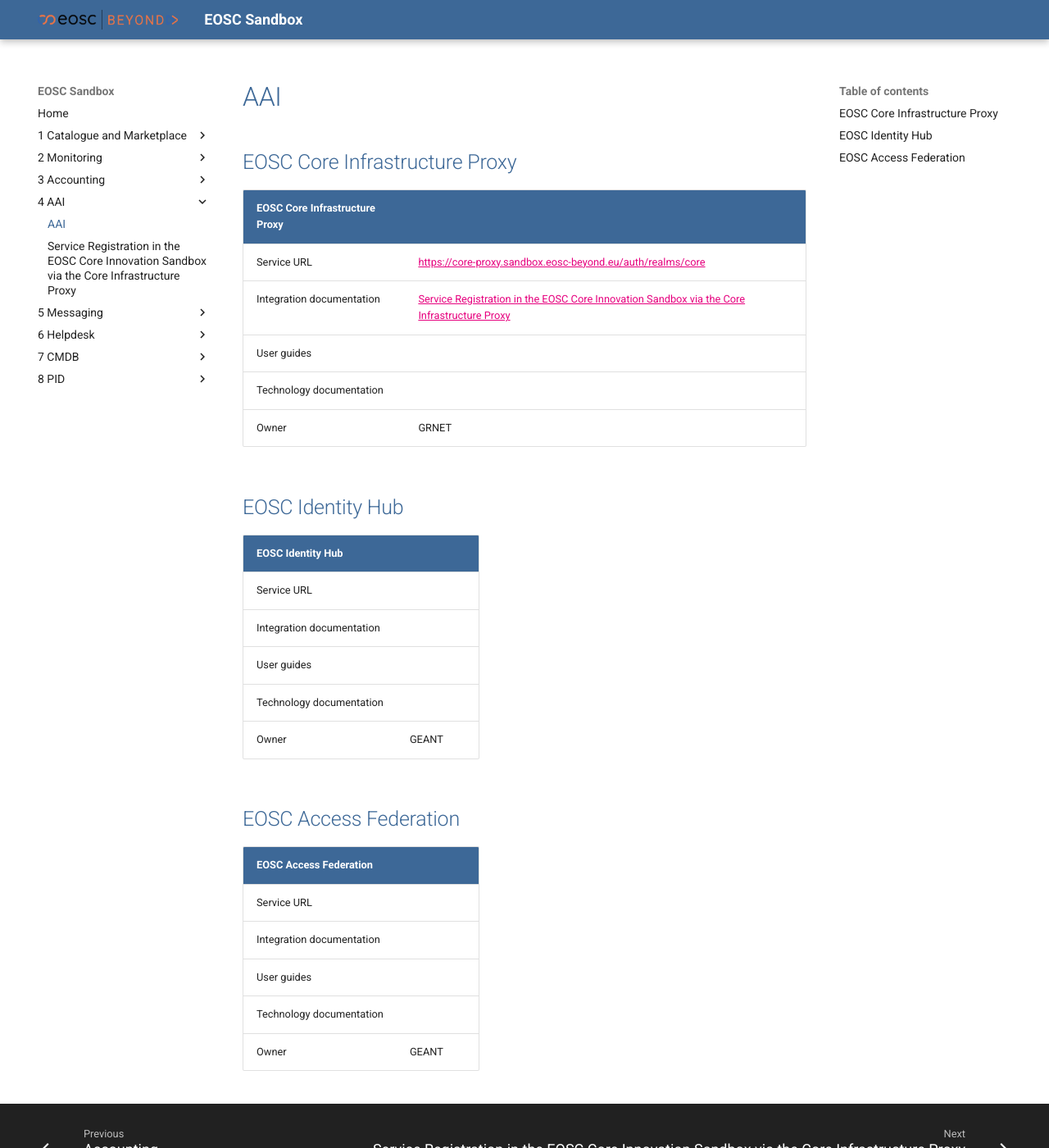
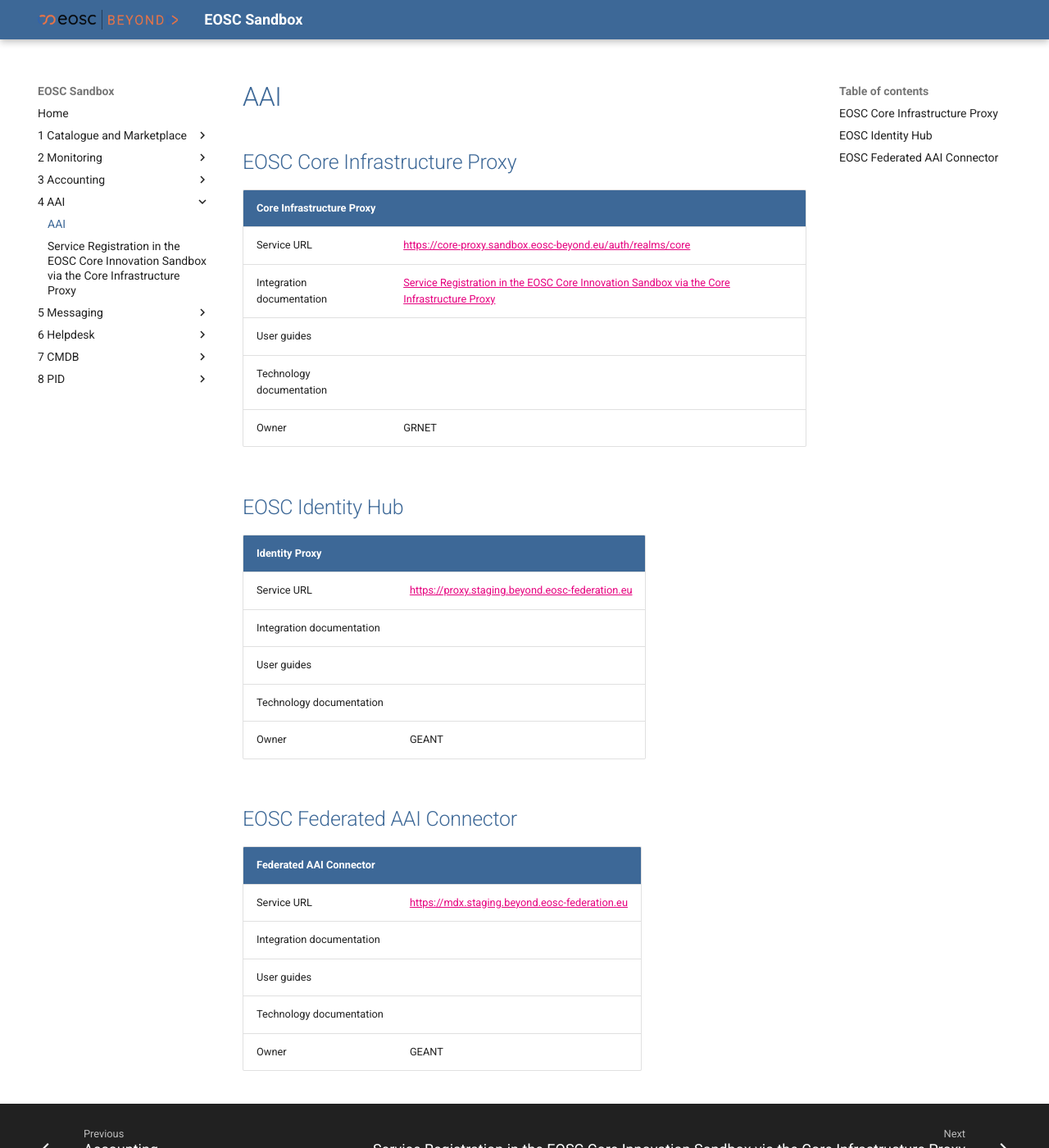
Before and after one commit to eosc-beyond-sandbox/eosc-sandbox, an MkDocs documentation site: the page built from resources/4 AAI/aai.md, in a window 1280 px wide and 1400 px high. Shown: the whole window at 82% size. Built offline with MkDocs 1.6.1 and Material for MkDocs 9.7.7, drawn with Linux system fonts in a browser that asks for light colours.

Commit message:
Update of AAI tables

```diff
--- a/resources/4 AAI/aai.md
+++ b/resources/4 AAI/aai.md
@@ -2,30 +2,30 @@
 
 ## EOSC Core Infrastructure Proxy
 
-| EOSC Core Infrastructure Proxy |                                                                                                                                                          |
-| :----------------------------- | :------------------------------------------------------------------------------------------------------------------------------------------------------- |
-| Service URL                    | [https://core-proxy.sandbox.eosc-beyond.eu/auth/realms/core](https://core-proxy.sandbox.eosc-beyond.eu/auth/realms/core)                                 |
-| Integration documentation      | [Service Registration in the EOSC Core Innovation Sandbox via the Core Infrastructure Proxy](registering-services-with-the-core-infrastructure-proxy.md) |
-| User guides                    |                                                                                                                                                          |
-| Technology documentation       |                                                                                                                                                          |
-| Owner                          | GRNET                                                                                                                                                    |
+| Core Infrastructure Proxy |                                                                                                                                                          |
+| :------------------------ | :------------------------------------------------------------------------------------------------------------------------------------------------------- |
+| Service URL               | <https://core-proxy.sandbox.eosc-beyond.eu/auth/realms/core>                                                                                             |
+| Integration documentation | [Service Registration in the EOSC Core Innovation Sandbox via the Core Infrastructure Proxy](registering-services-with-the-core-infrastructure-proxy.md) |
+| User guides               |                                                                                                                                                          |
+| Technology documentation  |                                                                                                                                                          |
+| Owner                     | GRNET                                                                                                                                                    |
 
 ## EOSC Identity Hub
 
-| EOSC Identity Hub         |       |
-| :------------------------ | :---- |
-| Service URL               |       |
-| Integration documentation |       |
-| User guides               |       |
-| Technology documentation  |       |
-| Owner                     | GEANT |
+| Identity Proxy            |                                                   |
+| :------------------------ | :------------------------------------------------ |
+| Service URL               | <https://proxy.staging.beyond.eosc-federation.eu> |
+| Integration documentation |                                                   |
+| User guides               |                                                   |
+| Technology documentation  |                                                   |
+| Owner                     | GEANT                                             |
 
-## EOSC Access Federation
+## EOSC Federated AAI Connector
 
-| EOSC Access Federation    |       |
-| :------------------------ | :---- |
-| Service URL               |       |
-| Integration documentation |       |
-| User guides               |       |
-| Technology documentation  |       |
-| Owner                     | GEANT |
+| Federated AAI Connector   |                                                 |
+| :------------------------ | :---------------------------------------------- |
+| Service URL               | <https://mdx.staging.beyond.eosc-federation.eu> |
+| Integration documentation |                                                 |
+| User guides               |                                                 |
+| Technology documentation  |                                                 |
+| Owner                     | GEANT                                           |
```
